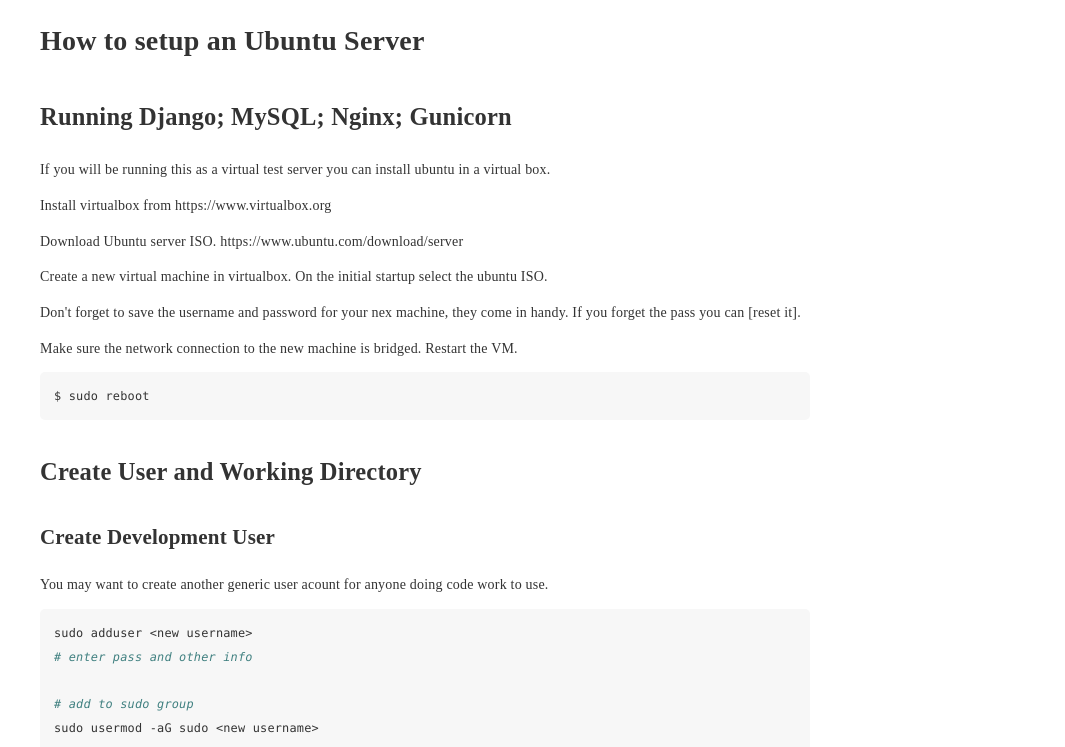
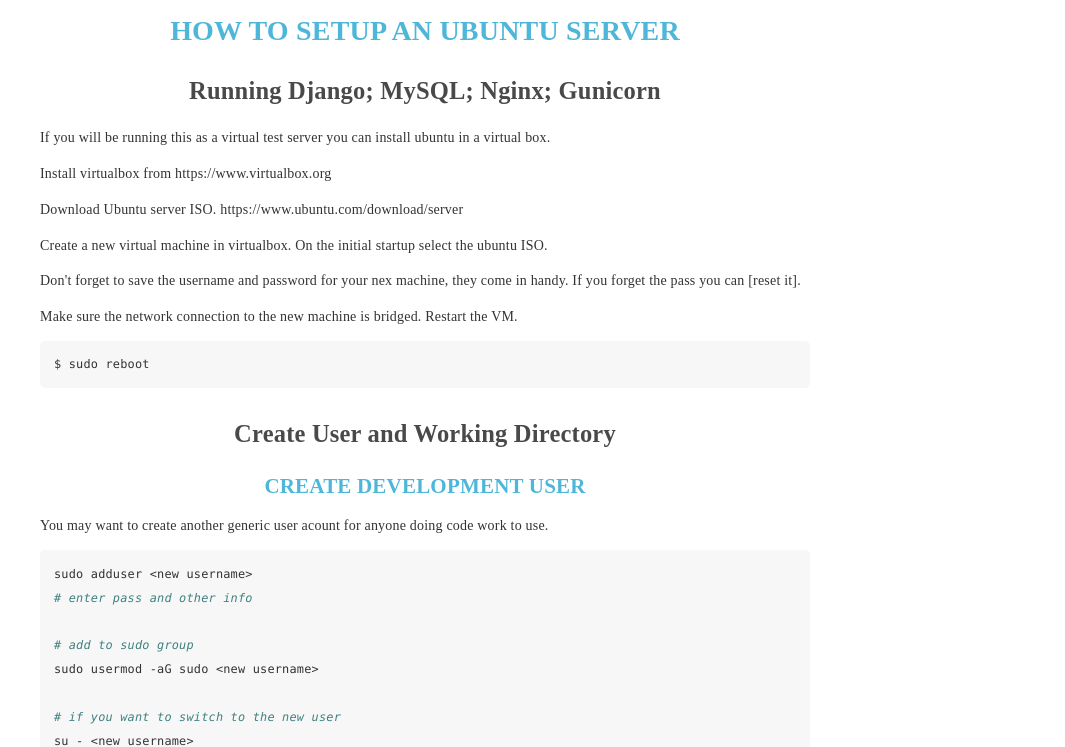
Before and after one commit to christopherpickering/test-site, a plain HTML site: page pages/ubuntu_server.html in a window 1280 px wide. Shown: the part 53-800 px from the top of the page, without its empty margins (215-1280 px from the left). Drawn offline with Linux system fonts and the light colour scheme; a web font is replaced by a local one.

Commit message:
updated commit

```diff
--- a/static/css/my.css
+++ b/static/css/my.css
@@ -27,3 +27,94 @@
 html {
 	font-family: "adobe-caslon-pro", serif;
 }
+
+
+h1,span,b,i{
+margin: 0;
+padding: 0;
+border: 0;
+font: inherit;
+vertical-align: baseline;
+word-break: keep-all;
+line-height: 50%;
+
+
+}
+
+
+
+
+/*  1em = 12pt = 16px = 100% */
+
+
+h1,
+h2,
+h3,
+h4 {
+text-align: center;
+line-height: 1;
+word-break: break-word;
+overflow-wrap: break-word;
+}
+
+h1 {
+text-transform: uppercase;
+font-weight: 500;
+color: #4EB7D9;
+font-size: 9.5em;
+}
+
+
+
+h2 {
+font-size: 2.2em;
+line-height:120%;
+font-weight: 100;
+color: #494949;
+margin-left:16%;
+margin-right:16%;
+margin-top:1.5em;
+}
+
+
+h3 {
+text-transform: uppercase;
+font-weight: 300;
+font-size: 4em;
+color: #4EB7D9;
+
+}
+
+
+h4 {
+color: #494949;
+font-size: 1.5em;
+line-height:120%;
+letter-spacing:1px;
+font-weight:100;
+}
+
+
+
+h6 {
+
+color: #494949;
+font-size: 1.5em;
+line-height:120%;
+letter-spacing:1px;
+}
+
+
+
+h5 {
+
+color: #494949;
+font-size: 1.8em;
+font-weight:bold;
+text-align: justify;
+margin: 0;
+letter-spacing:1px;
+line-height:110%;
+padding-bottom: 5px;
+
+}
```
